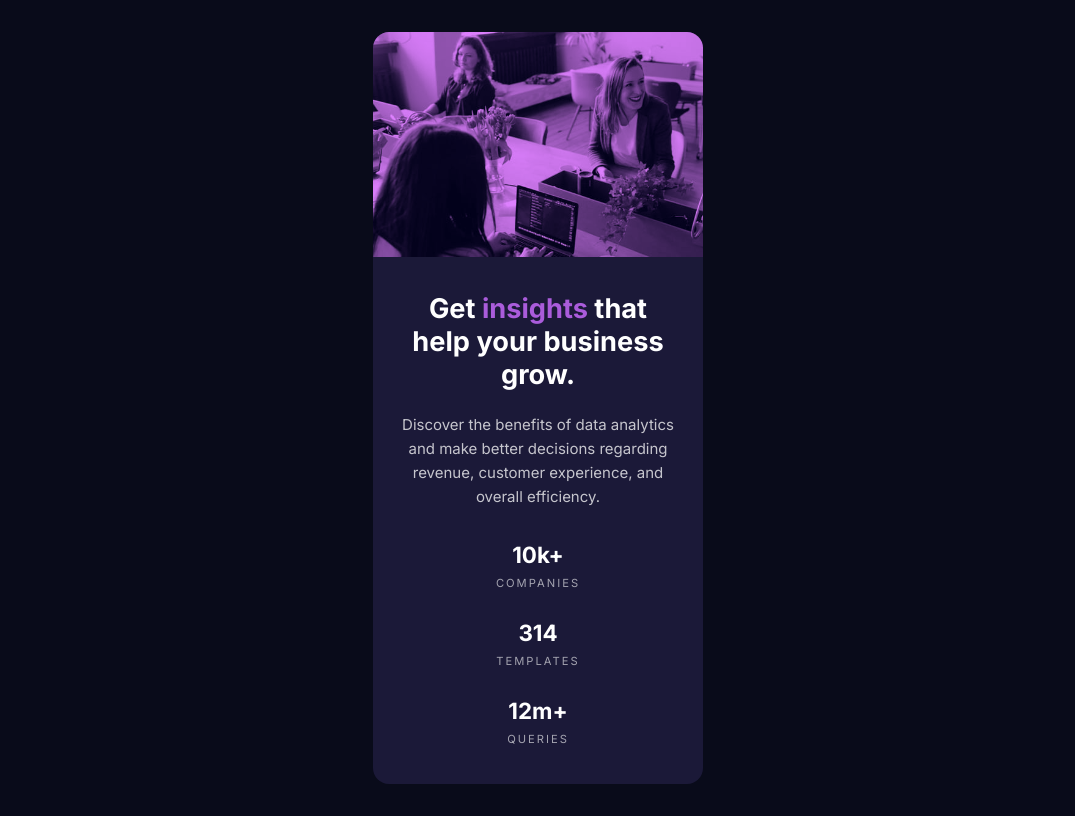
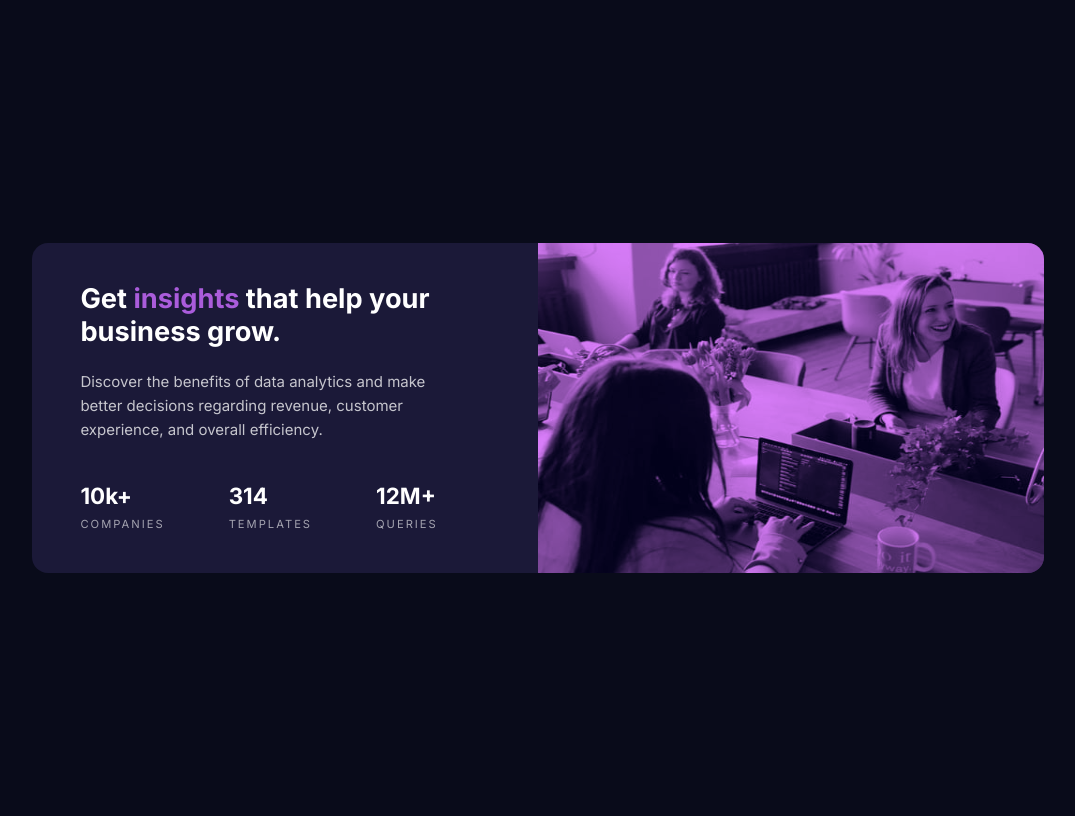
Before and after one commit to AlexandroMunera/FrontendMentor-StatsPreviewCard, a plain HTML site: page index.html in a window 1280 px wide. Shown: the whole page, without its empty margins (102-1177 px from the left). Drawn offline with Linux system fonts and the light colour scheme.

Commit message:
Desktop view

```diff
--- a/index.html
+++ b/index.html
@@ -52,7 +52,7 @@
           </div>
 
           <div class="card__stat">
-            <span class="card__stat-cant">12m+</span>
+            <span class="card__stat-cant">12M+</span>
             <span class="card__stat-title">queries</span>
           </div>
         </div>
--- a/style.scss
+++ b/style.scss
@@ -30,6 +30,16 @@ body {
   overflow: hidden;
   max-width: 330px;
 
+  @media(min-width: 768px){
+    display: grid;
+    grid-template-columns: 1fr 1fr;
+    grid-template-areas:
+    "info image";
+    max-width: 80%;
+    height: 330px;
+    flex-direction: row;
+  }
+
   &__image {
     background-image: url("./images/image-header-desktop.jpg"),
       linear-gradient(hsl(277, 37%, 40%), hsl(277, 37%, 40%));
@@ -38,12 +48,22 @@ body {
     background-size: cover;
     width: 100%;
     min-height: 225px;
+
+    @media(min-width: 768px){
+      grid-area: image;
+      background-size:  100% 100%;
+    }
   }
 
   &__info {
     padding: 0.8rem 1.8rem;
     text-align: center;
     margin-bottom: 1.6rem;
+
+    @media(min-width: 768px){
+      text-align: left;
+      padding: 1rem 5rem 2rem 3rem;
+    }
   }
 
   &__title {
@@ -58,7 +78,7 @@ body {
   &__descri {
     line-height: 1.5rem;
     color: $Slightly-transparent-white-paragraph;
-    margin-bottom: 2rem;
+    margin-bottom: 2.5rem;
   }
 
   &__stats-list {
@@ -66,8 +86,9 @@ body {
     flex-direction: column;
     gap: 1.8rem;
 
-    @media (max-width: 375px) {
+    @media (min-width: 768px) {
       flex-direction: row;
+      gap: 4rem;
     }
   }
 
```
Also changed, not shown: style.css, 1 other file.
